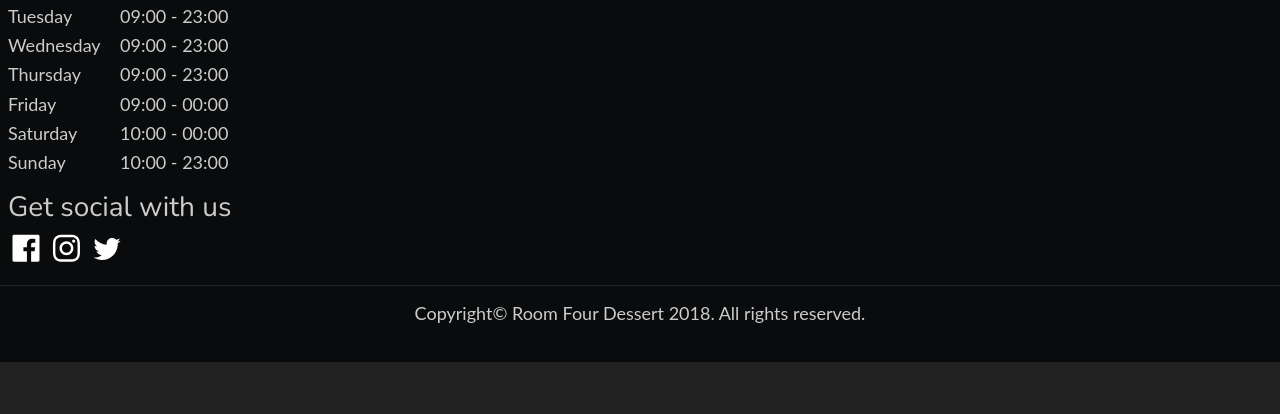
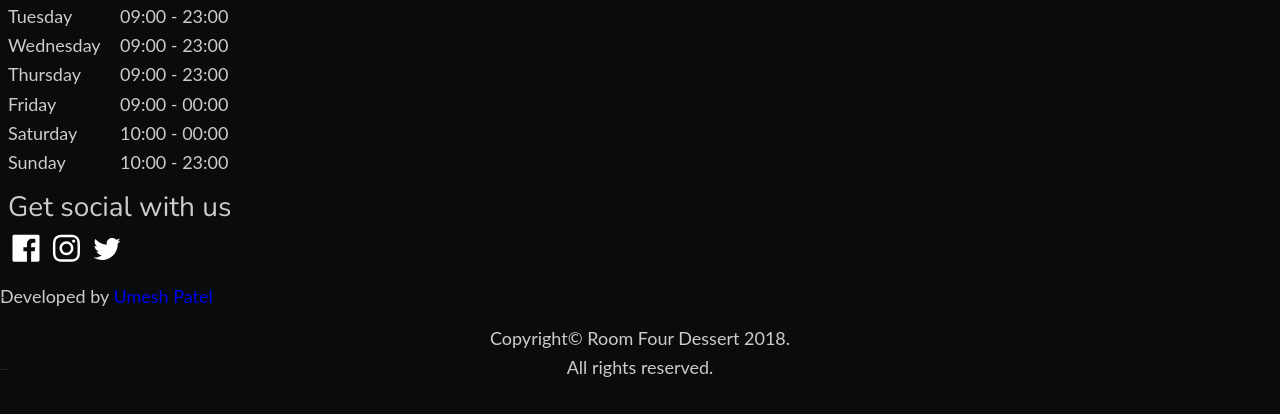
Before and after one commit to s00pGuY/RoomFourDessert, a PHP site: page /index.php in a window 1280 px wide. Shown: the part 5088-5502 px from the top of the page. Before the commit the page ends 5450 px from the top, so only its background shows below. Run offline with PHP 8.4, Linux system fonts and the light colour scheme.

Commit message:
added credits in footer

```diff
--- a/footer.php
+++ b/footer.php
@@ -33,8 +33,12 @@
 					</li>
 				</ul>
 			</div>
-			<div class="copyright">
-				<p>Copyright&copy; Room Four Dessert <?php echo gmdate("Y"); ?>. All rights reserved.</p>
+			<div class="disclaimer">
+				<p>Developed by <a href="http://www.umeshpatel.co.uk">Umesh Patel</a></p>
+				<span class="copyright">
+					<p>Copyright&copy; Room Four Dessert <?php echo gmdate("Y"); ?>. </p>
+					<p>All rights reserved.</p>
+				</span>
 			</div>
 		</footer>
 	</div>
```
